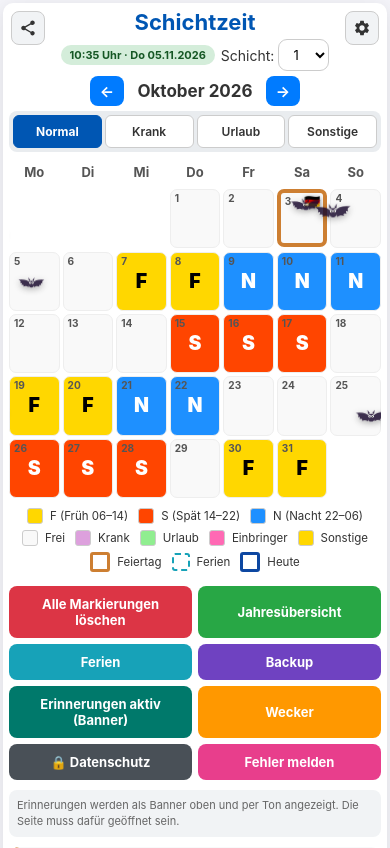
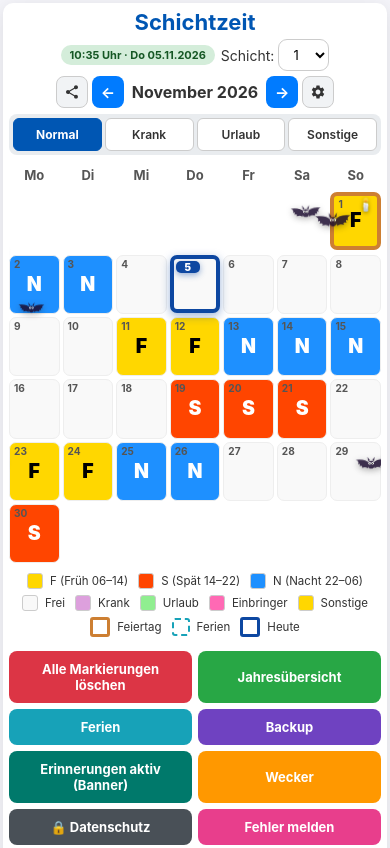
Before and after one commit to logoutrus-afk/SchichtZeit, a plain HTML site: page index.html in a window 390 px wide. Shown: the top 848 px of the page. Drawn offline with Linux system fonts and the light colour scheme.

Commit message:
Update index.html

```diff
--- a/index.html
+++ b/index.html
@@ -15,20 +15,25 @@
 <style>
 body{font-family:-apple-system,BlinkMacSystemFont,"Segoe UI",Roboto,Arial,sans-serif;background:#f4f4f9;color:#333;text-align:center;padding:8px;padding-top:env(safe-area-inset-top,8px);padding-bottom:env(safe-area-inset-bottom,8px);margin:0;-webkit-tap-highlight-color:transparent;font-size:17px}
 .container{position:relative;max-width:1400px;margin:0 auto;background:#fff;padding:14px;border-radius:14px;box-shadow:0 4px 18px rgba(0,0,0,0.1)}
-h2{margin:0 0 8px 0;color:#0056b3;font-size:32px;letter-spacing:.3px;padding:0 110px;position:relative;z-index:20}
-.top-btn{position:absolute;top:14px;background:#f1f3f5;color:#333;border:1px solid #ccc;border-radius:10px;width:46px;height:46px;font-size:24px;font-weight:bold;cursor:pointer;line-height:1;padding:0;font-family:inherit;display:flex;align-items:center;justify-content:center;z-index:20}
+h2{margin:0 0 8px 0;color:#0056b3;font-size:32px;letter-spacing:.3px;position:relative;z-index:20}
+
+/* === Кнопки share/settings — теперь в одном ряду с числом (nav-row) === */
+.top-btn{background:#f1f3f5;color:#333;border:1px solid #ccc;border-radius:10px;width:40px;height:40px;font-size:20px;font-weight:bold;cursor:pointer;line-height:1;padding:0;font-family:inherit;display:inline-flex;align-items:center;justify-content:center;flex-shrink:0;box-sizing:border-box;z-index:20;vertical-align:middle}
 .top-btn:active{background:#e2e6ea}
-.share-btn{left:14px}
-.settings-btn{right:14px}
-.share-btn svg,.settings-btn svg{width:26px;height:26px}
+.top-btn svg{width:22px;height:22px;display:block}
+
 .online-status{font-size:14px;padding:5px 11px;border-radius:16px;display:inline-block;margin-bottom:0;font-weight:bold;white-space:nowrap;position:relative;z-index:20}
 .online-status.online{background:#d4edda;color:#155724}
 .online-status.loading{background:#fff3cd;color:#856404}
 .top-row{display:flex;justify-content:center;align-items:center;margin-bottom:10px;font-size:16px;gap:10px;flex-wrap:wrap;position:relative;z-index:20}
 .top-row label{display:inline-flex;align-items:center;gap:5px;font-size:16px;font-weight:normal}
 .top-row select{padding:7px 12px;font-size:15px}
-.nav-row{display:flex;justify-content:center;align-items:center;gap:16px;margin-bottom:8px;flex-wrap:nowrap;position:relative;z-index:20}
-.nav-row button#prevBtn,.nav-row button#nextBtn{padding:4px 14px;font-size:18px;min-width:44px;height:40px;line-height:1;border-radius:8px;font-weight:bold}
+
+/* Nav-row: все элементы (share, стрелки, месяц, настройки) в ОДНОЙ линии одинаковой высоты */
+.nav-row{display:flex;justify-content:center;align-items:center;gap:8px;margin-bottom:10px;flex-wrap:nowrap;position:relative;z-index:20}
+.nav-row button#prevBtn,.nav-row button#nextBtn{min-width:40px;height:40px;padding:0;font-size:20px;line-height:1;border-radius:10px;font-weight:bold;box-sizing:border-box;display:inline-flex;align-items:center;justify-content:center;flex-shrink:0}
+#monthDisplay{font-size:24px;font-weight:bold;min-width:220px;height:40px;line-height:40px;display:inline-flex;align-items:center;justify-content:center;text-align:center;box-sizing:border-box;padding:0 8px}
+
 select,button{padding:13px 20px;font-size:17px;border-radius:9px;border:1px solid #ccc;background:#fff;cursor:pointer;font-family:inherit}
 button{background:#007bff;color:#fff;border:none;font-weight:bold}
 button:active{background:#0056b3}
@@ -51,7 +56,6 @@ button:active,.top-btn:active,.symbol-btn:active{transform:scale(0.94);filter:br
 .color-preset.active{box-shadow:0 0 0 3px #0056b3}
 .color-preset .preset-letter{position:absolute;top:50%;left:50%;transform:translate(-50%,-50%);font-size:17px;font-weight:bold;color:#000;pointer-events:none}
 .color-preset[data-color="#1E90FF"] .preset-letter,.color-preset[data-color="#FF4500"] .preset-letter{color:#fff}
-#monthDisplay{font-size:26px;font-weight:bold;min-width:240px;display:inline-block}
 
 .calendar-wrap{position:relative;z-index:1}
 .effects-layer{position:absolute;inset:0;pointer-events:none;z-index:12;overflow:hidden;border-radius:12px}
@@ -282,7 +286,6 @@ body.dark .help-body .box.warn{background:#4a3d10;color:#ffdb70}
 body.dark .help-body .box.ok{background:#1e4c2a;color:#8fdc9e}
 body.dark .help-body td{border-bottom-color:#3a3f44}
 body.dark .help-body td:first-child{color:#6ab0ff}
-body.dark .help-body .tag-_-{background:#2a2e33;color:#a0a5ab;border-color:#3a3f44}
 body.dark .help-footer{color:#8a8f95;border-top-color:#3a3f44}
 body.dark .urlaub-stat{background:#1e3524;border-color:#3a5a44;color:#c0c5cb}
 body.dark .urlaub-stat .label{color:#6ecf8a}
@@ -308,17 +311,16 @@ body.dark .lp-empty{color:#a0a5ab}
 @media (max-width:600px){
   body{padding:3px;font-size:15px}
   .container{padding:6px;border-radius:10px}
-  h2{font-size:22px;padding:0 66px;margin-bottom:4px;letter-spacing:0}
-  .top-btn{width:34px;height:34px;font-size:17px;top:8px;border-radius:8px}
-  .share-btn{left:8px}.settings-btn{right:8px}
-  .share-btn svg,.settings-btn svg{width:18px;height:18px}
+  h2{font-size:22px;margin-bottom:4px;letter-spacing:0}
+  .top-btn{width:32px;height:32px;font-size:16px;border-radius:8px}
+  .top-btn svg{width:16px;height:16px}
   .online-status{font-size:11px;padding:3px 9px;margin-bottom:0}
   .top-row{margin-bottom:5px;font-size:14px;gap:6px}
   .top-row label{font-size:14px;gap:4px}
   .top-row select{padding:6px 10px;font-size:13px}
-  .nav-row{gap:6px;margin-bottom:5px}
-  #monthDisplay{font-size:17px;min-width:130px}
-  .nav-row button#prevBtn,.nav-row button#nextBtn{font-size:15px;min-width:34px;height:30px;padding:2px 8px}
+  .nav-row{gap:4px;margin-bottom:6px}
+  #monthDisplay{font-size:16px;min-width:110px;height:32px;line-height:32px;padding:0 4px}
+  .nav-row button#prevBtn,.nav-row button#nextBtn{font-size:15px;min-width:32px;height:32px;padding:0;border-radius:8px}
   select,button{padding:8px 10px;font-size:14px}
   .mode-controls{gap:3px;padding:4px;margin-bottom:6px;border-radius:8px}
   .mode-btn{font-size:12px;padding:8px 2px;border-radius:6px}
@@ -375,6 +377,13 @@ body.dark .lp-empty{color:#a0a5ab}
   .daytype-label{font-size:7px;padding:1px 0;letter-spacing:0;line-height:1}
   .daytype-btn{font-size:11px;padding:8px 2px}
   .privacy-footer-link{font-size:12px;padding:8px 12px;margin:14px auto 4px}
+}
+@media (max-width:380px){
+  .nav-row{gap:2px}
+  .top-btn{width:28px;height:28px}
+  .top-btn svg{width:14px;height:14px}
+  #monthDisplay{font-size:14px;min-width:90px;height:28px;line-height:28px}
+  .nav-row button#prevBtn,.nav-row button#nextBtn{font-size:13px;min-width:28px;height:28px}
 }
 .egg-overlay{position:fixed;inset:0;background:rgba(0,0,0,0.85);display:flex;align-items:center;justify-content:center;z-index:99999;opacity:0;transition:opacity .35s ease;padding:24px;text-align:center;cursor:pointer;backdrop-filter:blur(6px);-webkit-backdrop-filter:blur(6px)}
 .egg-overlay.show{opacity:1}
@@ -465,14 +474,18 @@ body.dark .plan-share-box textarea{background:#2a2e33;color:#e4e6ea;border-color
 <body>
 <div class="container" id="mainContainer">
 <h2>Schichtzeit</h2>
-<button class="top-btn share-btn" id="shareBtn" title="Teilen" aria-label="Teilen"><svg width="26" height="26" viewBox="0 0 24 24" fill="currentColor" aria-hidden="true"><path d="M18 16.08c-.76 0-1.44.3-1.96.77L8.91 12.7c.05-.23.09-.46.09-.7s-.04-.47-.09-.7l7.05-4.11c.54.5 1.25.81 2.04.81 1.66 0 3-1.34 3-3s-1.34-3-3-3-3 1.34-3 3c0 .24.04.47.09.7L8.04 9.81C7.5 9.31 6.79 9 6 9c-1.66 0-3 1.34-3 3s1.34 3 3 3c.79 0 1.5-.31 2.04-.81l7.12 4.16c-.05.21-.08.43-.08.65 0 1.61 1.31 2.92 2.92 2.92s2.92-1.31 2.92-2.92-1.31-2.92-2.92-2.92z"/></svg></button>
-<button class="top-btn settings-btn" id="settingsBtn" title="Einstellungen" aria-label="Einstellungen"><svg width="26" height="26" viewBox="0 0 24 24" fill="currentColor" aria-hidden="true"><path d="M19.14 12.94c.04-.3.06-.61.06-.94 0-.32-.02-.64-.07-.94l2.03-1.58c.18-.14.23-.41.12-.61l-1.92-3.32c-.12-.22-.37-.29-.59-.22l-2.39.96c-.5-.38-1.03-.7-1.62-.94l-.36-2.54c-.04-.24-.24-.41-.48-.41h-3.84c-.24 0-.43.17-.47.41l-.36 2.54c-.59.24-1.13.57-1.62.94l-2.39-.96c-.22-.08-.47 0-.59.22L2.74 8.87c-.12.21-.08.47.12.61l2.03 1.58c-.05.3-.09.63-.09.94s.02.64.07.94l-2.03 1.58c-.18.14-.23.41-.12.61l1.92 3.32c.12.22.37.29.59.22l2.39-.96c.5.38 1.03.7 1.62.94l.36 2.54c.05.24.24.41.48.41h3.84c.24 0 .44-.17.47-.41l.36-2.54c.59-.24 1.13-.56 1.62-.94l2.39.96c.22.08.47 0 .59-.22l1.92-3.32c.12-.22.07-.47-.12-.61l-2.01-1.58zM12 15.6c-1.98 0-3.6-1.62-3.6-3.6s1.62-3.6 3.6-3.6 3.6 1.62 3.6 3.6-1.62 3.6-3.6 3.6z"/></svg></button>
 <div class="err-box" id="errBox"></div>
 <div class="top-row">
   <span id="onlineStatus" class="online-status loading">Uhr wird geladen...</span>
   <label>Schicht:<select id="groupSelect"></select></label>
 </div>
-<div class="nav-row"><button id="prevBtn" title="Zur&uuml;ck">&larr;</button><span id="monthDisplay"></span><button id="nextBtn" title="Weiter">&rarr;</button></div>
+<div class="nav-row">
+  <button class="top-btn share-btn" id="shareBtn" title="Teilen" aria-label="Teilen"><svg viewBox="0 0 24 24" fill="currentColor" aria-hidden="true"><path d="M18 16.08c-.76 0-1.44.3-1.96.77L8.91 12.7c.05-.23.09-.46.09-.7s-.04-.47-.09-.7l7.05-4.11c.54.5 1.25.81 2.04.81 1.66 0 3-1.34 3-3s-1.34-3-3-3-3 1.34-3 3c0 .24.04.47.09.7L8.04 9.81C7.5 9.31 6.79 9 6 9c-1.66 0-3 1.34-3 3s1.34 3 3 3c.79 0 1.5-.31 2.04-.81l7.12 4.16c-.05.21-.08.43-.08.65 0 1.61 1.31 2.92 2.92 2.92s2.92-1.31 2.92-2.92-1.31-2.92-2.92-2.92z"/></svg></button>
+  <button id="prevBtn" title="Zur&uuml;ck">&larr;</button>
+  <span id="monthDisplay"></span>
+  <button id="nextBtn" title="Weiter">&rarr;</button>
+  <button class="top-btn settings-btn" id="settingsBtn" title="Einstellungen" aria-label="Einstellungen"><svg viewBox="0 0 24 24" fill="currentColor" aria-hidden="true"><path d="M19.14 12.94c.04-.3.06-.61.06-.94 0-.32-.02-.64-.07-.94l2.03-1.58c.18-.14.23-.41.12-.61l-1.92-3.32c-.12-.22-.37-.29-.59-.22l-2.39.96c-.5-.38-1.03-.7-1.62-.94l-.36-2.54c-.04-.24-.24-.41-.48-.41h-3.84c-.24 0-.43.17-.47.41l-.36 2.54c-.59.24-1.13.57-1.62.94l-2.39-.96c-.22-.08-.47 0-.59.22L2.74 8.87c-.12.21-.08.47.12.61l2.03 1.58c-.05.3-.09.63-.09.94s.02.64.07.94l-2.03 1.58c-.18.14-.23.41-.12.61l1.92 3.32c.12.22.37.29.59.22l2.39-.96c.5.38 1.03.7 1.62.94l.36 2.54c.05.24.24.41.48.41h3.84c.24 0 .44-.17.47-.41l.36-2.54c.59-.24 1.13-.56 1.62-.94l2.39.96c.22.08.47 0 .59-.22l1.92-3.32c.12-.22.07-.47-.12-.61l-2.01-1.58zM12 15.6c-1.98 0-3.6-1.62-3.6-3.6s1.62-3.6 3.6-3.6 3.6 1.62 3.6 3.6-1.62 3.6-3.6 3.6z"/></svg></button>
+</div>
 <div class="mode-controls">
 <button class="mode-btn active" data-mode="normal">Normal</button>
 <button class="mode-btn" data-mode="krank">Krank</button>
@@ -773,7 +786,8 @@ var SHIFT_COLORS={'F':'#FFD700','T':'#FFD700','S':'#FF4500','N':'#1E90FF','_':'#
 var monthNames=["Januar","Februar","M\u00E4rz","April","Mai","Juni","Juli","August","September","Oktober","November","Dezember"];
 var dayNames=["Mo","Di","Mi","Do","Fr","Sa","So"];
 var SYMBOLS=['\uD83D\uDD14','\u23F0','\uD83D\uDCCC','\u2B50','\u2764\uFE0F','\u26A0\uFE0F','\uD83D\uDCDE','\uD83D\uDC8A','\uD83C\uDFE5','\uD83D\uDCC5','\u2708\uFE0F','\uD83C\uDF82','\uD83C\uDF89','\uD83D\uDE97','\uD83D\uDCBC','\uD83D\uDCDD'];
-var currentDate=new Date(2026,9,1);
+var _now=new Date();
+var currentDate=new Date(_now.getFullYear(),_now.getMonth(),1);
 var currentMode='normal';
 var showFerien=false;
 var actualToday=new Date();actualToday.setHours(0,0,0,0);
@@ -1247,7 +1261,6 @@ function handlePlanImport(){
     showToast('Plan "'+data.n+'" importiert');
 }
 
-/* === Effects Engine (überarbeitet) === */
 function applyEffects(){
     var layer=document.getElementById('effectsLayer');
     if(!layer)return;
```
